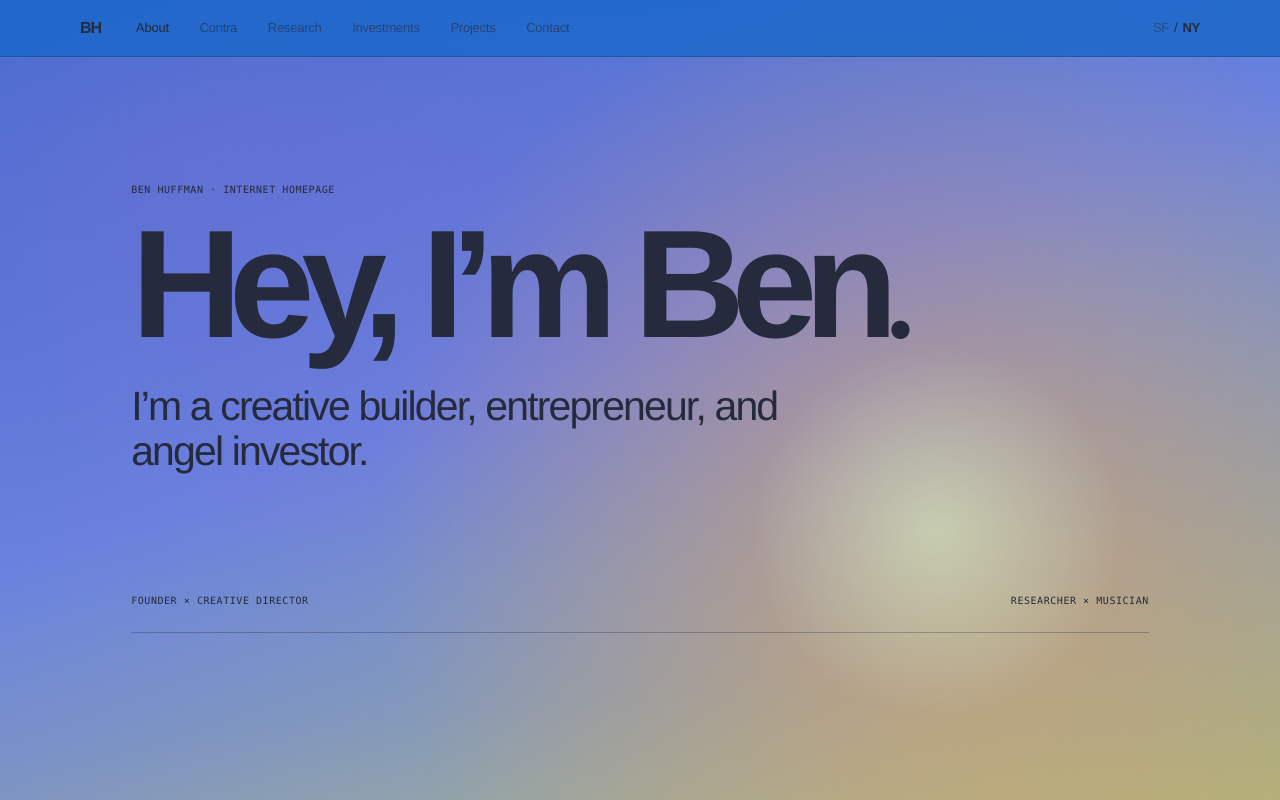
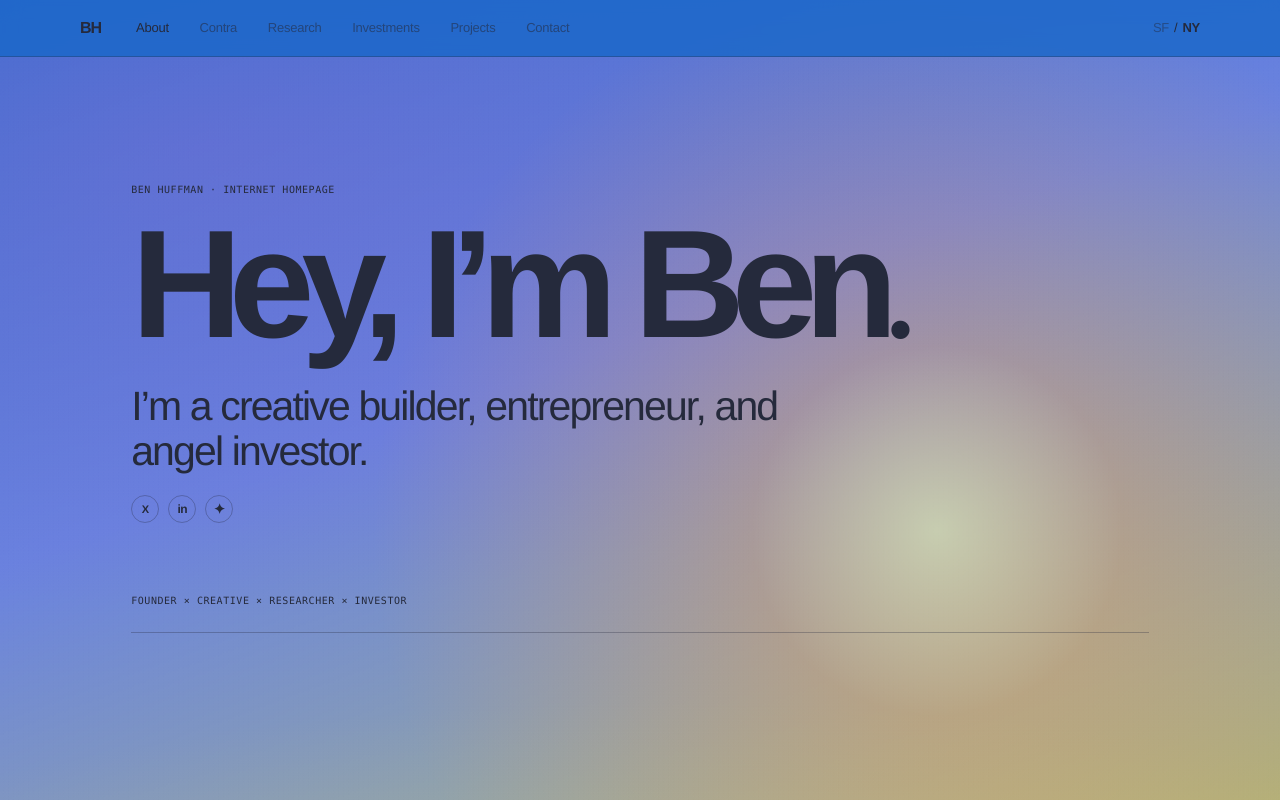
Before and after one commit to ben9885/get-ben.com, a Next.js app: page / in a window 1280 px wide. Shown: the top 800 px of the page. Built offline with nearby package versions, Linux system fonts and the light colour scheme; no server answers.

Commit message:
Add hero roles and social links

```diff
--- a/app/globals.css
+++ b/app/globals.css
@@ -46,7 +46,12 @@ section { scroll-margin-top:70px; padding:clamp(100px,14vw,190px) 0 0; }
 .eyebrow,.section-label { margin:0 0 25px; }
 h1 { max-width:1000px; margin:0; font-size:clamp(64px,12vw,164px); line-height:.82; letter-spacing:-.085em; font-weight:690; }
 .dek { max-width:650px; margin:36px 0 0; font-size:clamp(23px,3.2vw,42px); line-height:1.08; letter-spacing:-.045em; }
-.hero-notes { margin-top:auto; padding:40px 0 24px; border-bottom:1px solid var(--line); display:flex; justify-content:space-between; }
+.hero-socials { display:flex; align-items:center; gap:9px; margin-top:22px; }
+.hero-socials a { width:28px; height:28px; display:grid; place-items:center; border:1px solid var(--line); border-radius:50%; font-size:11px; font-weight:650; transition:background .18s ease,color .18s ease,transform .18s ease; }
+.hero-socials a:hover { background:var(--ink); color:#fff; transform:translateY(-2px); }
+.hero-socials .linkedin-icon { font-size:12px; letter-spacing:-.06em; }
+.hero-socials .contra-icon { font-size:14px; line-height:1; }
+.hero-notes { margin-top:auto; padding:40px 0 24px; border-bottom:1px solid var(--line); }
 .statement { padding-top:clamp(110px,16vw,210px); }
 .large-copy { font-size:clamp(36px,5.5vw,75px); line-height:.99; letter-spacing:-.057em; margin:0; max-width:1080px; }
 .brand-inline { display:inline-flex; align-items:baseline; gap:.08em; white-space:nowrap; vertical-align:.04em; }
@@ -116,8 +121,6 @@ footer a { font-size:12px; }
   .hero { min-height:68vh; }
   h1 { font-size:clamp(66px,24vw,100px); max-width:95%; }
   .dek { font-size:28px; }
-  .hero-notes { align-items:flex-end; gap:20px; }
-  .hero-notes span:last-child { text-align:right; }
   .link-pair { grid-template-columns:1fr; }
   .link-pair a:first-child { border-right:0; }
   .link-pair a:last-child { padding-left:0; }
--- a/app/page.tsx
+++ b/app/page.tsx
@@ -81,7 +81,12 @@ export default function Home() {
         <p className="eyebrow mono">Ben Huffman · Internet homepage</p>
         <h1>Hey, I’m Ben<span className="serif">.</span></h1>
         <p className="dek">I’m a creative builder, entrepreneur, and angel investor.</p>
-        <div className="hero-notes mono"><span>Founder × creative director</span><span>Researcher × musician</span></div>
+        <div className="hero-socials" aria-label="Social links">
+          <a href="https://x.com/contraben" target="_blank" rel="noreferrer" aria-label="Ben Huffman on X"><span aria-hidden>X</span></a>
+          <a href="https://www.linkedin.com/in/ben-huffman-b7b6a8102/" target="_blank" rel="noreferrer" aria-label="Ben Huffman on LinkedIn"><span className="linkedin-icon" aria-hidden>in</span></a>
+          <a href="https://contra.com/ben" target="_blank" rel="noreferrer" aria-label="Ben Huffman on Contra"><span className="contra-icon" aria-hidden>✦</span></a>
+        </div>
+        <div className="hero-notes mono"><span>Founder × Creative × Researcher × Investor</span></div>
       </section>
 
       <section id="contra" className="statement reveal">
```
